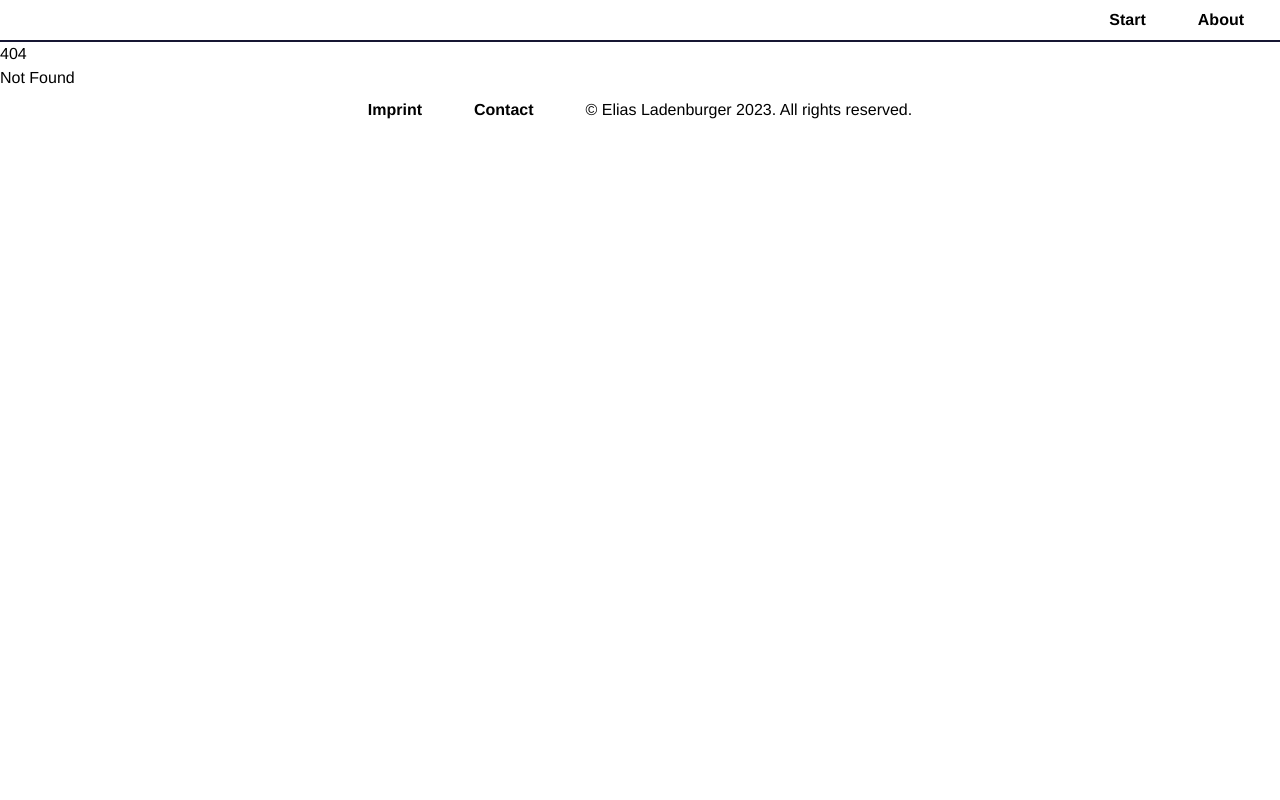
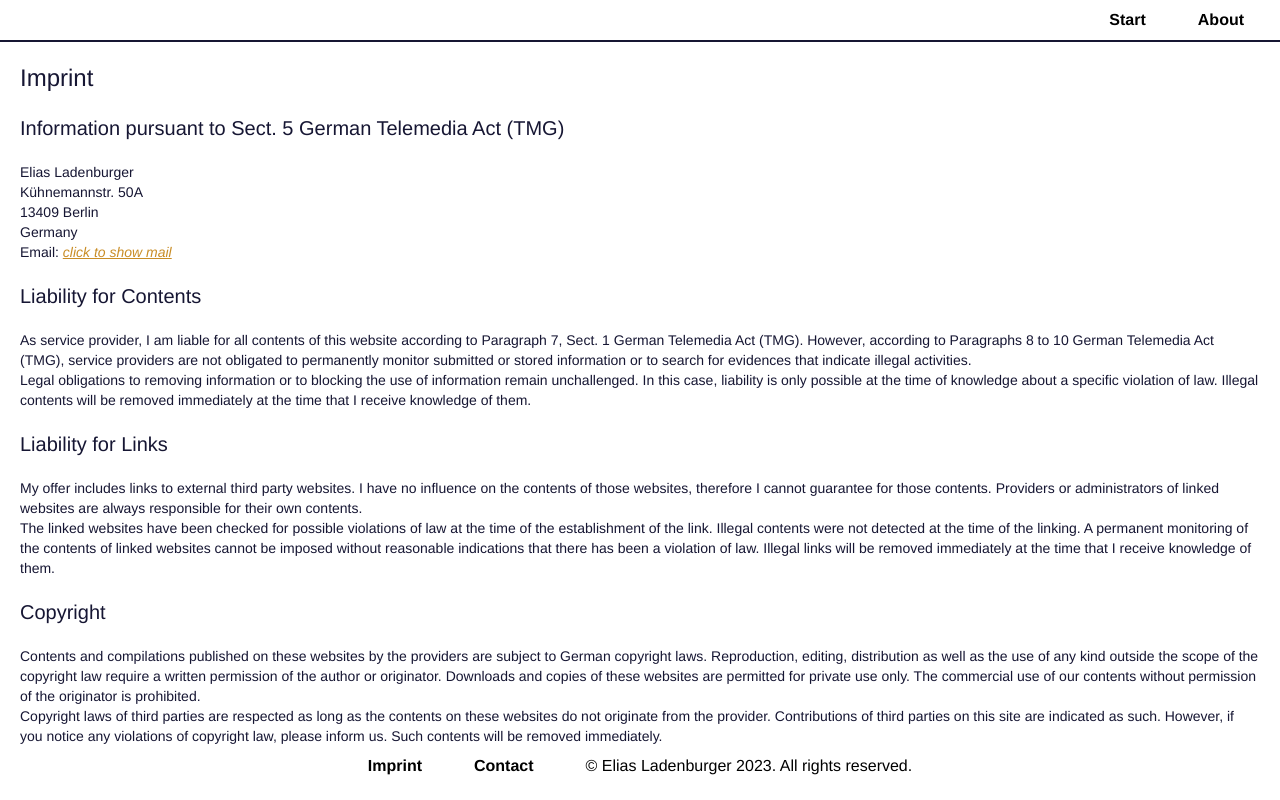
Before and after one commit to Elias-Ladenburger/Website, a SvelteKit app: page /imprint in a window 1280 px wide. Before the commit this address had no page. Built offline with nearby package versions, Linux system fonts and the light colour scheme.

Commit message:
Add contact page and imprint

```diff
--- a/src/routes/+layout.svelte
+++ b/src/routes/+layout.svelte
@@ -1,5 +1,6 @@
 <script>
 	import Header from '$lib/Header.svelte';
+	// @ts-ignore
 	import Footer from '$lib/Footer.svelte';
 </script>
 <Header/>
--- a/src/routes/+page.svelte
+++ b/src/routes/+page.svelte
@@ -2,10 +2,11 @@
   import Hero from "$lib/Hero.svelte";
   import Content from "$lib/Content.svelte";
 
+  let heroCTA = {title:"Find out more", link:"about"}
 </script>
 
 <Hero heroTitle="Step up your <em class='bg-emphasis'>eCommerce game</em>."
   heroSubtitle="Stop worrying over technology. Get an expert."
-  heroCTA="Find out more"/>
+  {heroCTA}/>
 
   <Content content=""/>
--- a/src/routes/about/+page.svelte
+++ b/src/routes/about/+page.svelte
@@ -1,8 +1,9 @@
 <script>
   import Hero from "$lib/Hero.svelte";
   let selfDescription = ["product manager", "software developer", "IT generalist"]
+  let heroCTA = {title:"Help me?", link:"contact"}
 </script>
 
 <Hero heroTitle="Hi! I am <em class='bg-emphasis'>Elias Ladenburger</em>."
   heroSubtitle="I can probably help you."
-  heroCTA="Help me?"/>
+  {heroCTA}/>
--- /dev/null
+++ b/src/routes/imprint/+page.svelte
@@ -0,0 +1,63 @@
+<script>
+    $: myMail = "click to show mail";
+
+    function showMail() {
+        myMail = "<a href='mailto:contact@eliasladenburger.com'>contact@eliasladenburger.com</a>"
+    }
+</script>
+
+<div id="imprint" class="mx-5 text-primaryContrast text-sm">
+    <section id="imprint-header" class="">
+        <h1 class="text-2xl my-5">
+            Imprint
+        </h1>
+        <h2 class="text-xl my-5">
+            Information pursuant to Sect. 5 German Telemedia Act (TMG)
+        </h2>
+        <p>
+            Elias Ladenburger<br>
+            Kühnemannstr. 50A<br>
+            13409 Berlin<br>
+            Germany<br>
+        </p>
+
+        <p>
+            Email:
+            <em class="underline hover:no-underline hover:cursor-pointer text-emphasis" on:click="{()=>showMail()}">
+                {@html myMail}
+            </em>
+        </p>
+    </section>
+
+    <section id="imprint-content">
+        <h2 class="text-xl my-5">
+            Liability for Contents
+        </h2>
+
+    <p>As service provider, I am liable for all contents of this website according to Paragraph 7, Sect. 1 German Telemedia Act (TMG).
+        However, according to Paragraphs 8 to 10 German Telemedia Act (TMG), service providers are not obligated to permanently monitor submitted or stored information or to search for evidences that indicate illegal activities.
+    </p>
+    <p>Legal obligations to removing information or to blocking the use of information remain unchallenged.
+        In this case, liability is only possible at the time of knowledge about a specific violation of law.
+        Illegal contents will be removed immediately at the time that I receive knowledge of them.
+</p>
+<h3 class="text-xl my-5">Liability for Links</h3>
+<p>
+
+    My offer includes links to external third party websites.
+    I have no influence on the contents of those websites, therefore I cannot guarantee for those contents.
+    Providers or administrators of linked websites are always responsible for their own contents.
+</p><p>
+    The linked websites have been checked for possible violations of law at the time of the establishment of the link.
+    Illegal contents were not detected at the time of the linking.
+    A permanent monitoring of the contents of linked websites cannot be imposed without reasonable indications that there has been a violation of law.
+    Illegal links will be removed immediately at the time that I receive knowledge of them.
+</p>
+    <h3 class="text-xl my-5">Copyright</h3>
+    <p>Contents and compilations published on these websites by the providers are subject to German copyright laws. Reproduction, editing, distribution as well as the use of any kind outside the scope of the copyright law require a written permission of the author or originator. Downloads and copies of these websites are permitted for private use only.
+    The commercial use of our contents without permission of the originator is prohibited.
+</p><p>
+
+    Copyright laws of third parties are respected as long as the contents on these websites do not originate from the provider. Contributions of third parties on this site are indicated as such. However, if you notice any violations of copyright law, please inform us. Such contents will be removed immediately.
+    </section>
+</div>
--- a/static/css/main.css
+++ b/static/css/main.css
@@ -555,10 +555,6 @@
   position: relative;
 }
 
-.top-0 {
-  top: 0px;
-}
-
 .right-0 {
   right: 0px;
 }
@@ -567,16 +563,12 @@
   right: 1.5rem;
 }
 
+.top-0 {
+  top: 0px;
+}
+
 .top-4 {
   top: 1rem;
-}
-
-.z-20 {
-  z-index: 20;
-}
-
-.z-30 {
-  z-index: 30;
 }
 
 .z-50 {
@@ -603,36 +595,28 @@
   margin-bottom: 1.5rem;
 }
 
-.mb-6 {
-  margin-bottom: 1.5rem;
+.mx-2 {
+  margin-left: 0.5rem;
+  margin-right: 0.5rem;
+}
+
+.my-2 {
+  margin-top: 0.5rem;
+  margin-bottom: 0.5rem;
+}
+
+.my-5 {
+  margin-top: 1.25rem;
+  margin-bottom: 1.25rem;
+}
+
+.mx-5 {
+  margin-left: 1.25rem;
+  margin-right: 1.25rem;
 }
 
 .mb-8 {
   margin-bottom: 2rem;
-}
-
-.mr-2 {
-  margin-right: 0.5rem;
-}
-
-.mr-3 {
-  margin-right: 0.75rem;
-}
-
-.mt-0 {
-  margin-top: 0px;
-}
-
-.mt-2 {
-  margin-top: 0.5rem;
-}
-
-.mt-10 {
-  margin-top: 2.5rem;
-}
-
-.mt-40 {
-  margin-top: 10rem;
 }
 
 .mr-5 {
@@ -667,10 +651,6 @@
   flex: 1 1 0%;
 }
 
-.flex-grow {
-  flex-grow: 1;
-}
-
 .transform {
   transform: translate(var(--tw-translate-x), var(--tw-translate-y)) rotate(var(--tw-rotate)) skewX(var(--tw-skew-x)) skewY(var(--tw-skew-y)) scaleX(var(--tw-scale-x)) scaleY(var(--tw-scale-y));
 }
@@ -691,20 +671,12 @@
   align-items: center;
 }
 
-.justify-start {
-  justify-content: flex-start;
-}
-
 .justify-end {
   justify-content: flex-end;
 }
 
 .justify-center {
   justify-content: center;
-}
-
-.justify-between {
-  justify-content: space-between;
 }
 
 .rounded-full {
@@ -720,24 +692,14 @@
   border-color: rgb(22 22 51 / var(--tw-border-opacity));
 }
 
-.bg-dark {
-  --tw-bg-opacity: 1;
-  background-color: rgb(22 22 22 / var(--tw-bg-opacity));
-}
-
-.bg-desertSun {
-  --tw-bg-opacity: 1;
-  background-color: rgb(201 141 38 / var(--tw-bg-opacity));
-}
-
 .bg-emphasis {
   --tw-bg-opacity: 1;
   background-color: rgb(201 141 38 / var(--tw-bg-opacity));
 }
 
-.bg-orangeDark {
+.bg-primary {
   --tw-bg-opacity: 1;
-  background-color: rgb(176 80 32 / var(--tw-bg-opacity));
+  background-color: rgb(255 255 255 / var(--tw-bg-opacity));
 }
 
 .bg-primaryContrast {
@@ -745,17 +707,18 @@
   background-color: rgb(22 22 51 / var(--tw-bg-opacity));
 }
 
-.bg-primary {
-  --tw-bg-opacity: 1;
-  background-color: rgb(255 255 255 / var(--tw-bg-opacity));
-}
-
 .p-28 {
   padding: 7rem;
 }
 
-.p-4 {
-  padding: 1rem;
+.px-10 {
+  padding-left: 2.5rem;
+  padding-right: 2.5rem;
+}
+
+.px-2 {
+  padding-left: 0.5rem;
+  padding-right: 0.5rem;
 }
 
 .px-3 {
@@ -778,6 +741,11 @@
   padding-bottom: 0px;
 }
 
+.py-16 {
+  padding-top: 4rem;
+  padding-bottom: 4rem;
+}
+
 .py-2 {
   padding-top: 0.5rem;
   padding-bottom: 0.5rem;
@@ -786,26 +754,6 @@
 .py-4 {
   padding-top: 1rem;
   padding-bottom: 1rem;
-}
-
-.py-6 {
-  padding-top: 1.5rem;
-  padding-bottom: 1.5rem;
-}
-
-.px-10 {
-  padding-left: 2.5rem;
-  padding-right: 2.5rem;
-}
-
-.py-16 {
-  padding-top: 4rem;
-  padding-bottom: 4rem;
-}
-
-.px-2 {
-  padding-left: 0.5rem;
-  padding-right: 0.5rem;
 }
 
 .pt-24 {
@@ -829,19 +777,29 @@
   line-height: 2rem;
 }
 
+.text-4xl {
+  font-size: 2.25rem;
+  line-height: 2.5rem;
+}
+
 .text-5xl {
   font-size: 3rem;
   line-height: 1;
 }
 
-.text-4xl {
-  font-size: 2.25rem;
-  line-height: 2.5rem;
-}
-
 .text-xl {
   font-size: 1.25rem;
   line-height: 1.75rem;
+}
+
+.text-lg {
+  font-size: 1.125rem;
+  line-height: 1.75rem;
+}
+
+.text-sm {
+  font-size: 0.875rem;
+  line-height: 1.25rem;
 }
 
 .font-bold {
@@ -860,41 +818,22 @@
   letter-spacing: 0em;
 }
 
-.text-black {
-  --tw-text-opacity: 1;
-  color: rgb(0 0 0 / var(--tw-text-opacity));
-}
-
-.text-light {
-  --tw-text-opacity: 1;
-  color: rgb(247 247 247 / var(--tw-text-opacity));
-}
-
-.text-primary {
-  --tw-text-opacity: 1;
-  color: rgb(255 255 255 / var(--tw-text-opacity));
-}
-
-.text-white {
-  --tw-text-opacity: 1;
-  color: rgb(255 255 255 / var(--tw-text-opacity));
-}
-
 .text-primaryContrast {
   --tw-text-opacity: 1;
   color: rgb(22 22 51 / var(--tw-text-opacity));
 }
 
+.text-emphasis {
+  --tw-text-opacity: 1;
+  color: rgb(201 141 38 / var(--tw-text-opacity));
+}
+
+.underline {
+  text-decoration-line: underline;
+}
+
 .no-underline {
   text-decoration-line: none;
-}
-
-.opacity-25 {
-  opacity: 0.25;
-}
-
-.opacity-70 {
-  opacity: 0.7;
 }
 
 .shadow-lg {
@@ -925,12 +864,20 @@
   transform: translate(var(--tw-translate-x), var(--tw-translate-y)) rotate(var(--tw-rotate)) skewX(var(--tw-skew-x)) skewY(var(--tw-skew-y)) scaleX(var(--tw-scale-x)) scaleY(var(--tw-scale-y));
 }
 
+.hover\:cursor-crosshair:hover {
+  cursor: crosshair;
+}
+
+.hover\:cursor-pointer:hover {
+  cursor: pointer;
+}
+
 .hover\:underline:hover {
   text-decoration-line: underline;
 }
 
-.hover\:opacity-100:hover {
-  opacity: 1;
+.hover\:no-underline:hover {
+  text-decoration-line: none;
 }
 
 .hover\:opacity-70:hover {
@@ -947,28 +894,12 @@
     position: relative;
   }
 
-  .md\:mr-0 {
-    margin-right: 0px;
-  }
-
-  .md\:block {
-    display: block;
-  }
-
   .md\:flex {
     display: flex;
   }
 
   .md\:hidden {
     display: none;
-  }
-
-  .md\:h-screen {
-    height: 100vh;
-  }
-
-  .md\:w-full {
-    width: 100%;
   }
 
   .md\:flex-row {
@@ -979,20 +910,6 @@
     --tw-space-x-reverse: 0;
     margin-right: calc(1.5rem * var(--tw-space-x-reverse));
     margin-left: calc(1.5rem * calc(1 - var(--tw-space-x-reverse)));
-  }
-
-  .md\:border-b {
-    border-bottom-width: 1px;
-  }
-
-  .md\:bg-black {
-    --tw-bg-opacity: 1;
-    background-color: rgb(0 0 0 / var(--tw-bg-opacity));
-  }
-
-  .md\:bg-primaryContrast {
-    --tw-bg-opacity: 1;
-    background-color: rgb(22 22 51 / var(--tw-bg-opacity));
   }
 
   .md\:p-0 {
@@ -1019,24 +936,4 @@
     margin-left: 0px;
     margin-right: 0px;
   }
-
-  .lg\:mt-0 {
-    margin-top: 0px;
-  }
-
-  .lg\:flex {
-    display: flex;
-  }
-
-  .lg\:w-auto {
-    width: auto;
-  }
-
-  .lg\:items-center {
-    align-items: center;
-  }
-
-  .lg\:p-0 {
-    padding: 0px;
-  }
 }
```
Also changed, not shown: src/lib/Hero.svelte (+6 -5 lines), src/routes/contact/+page.svelte (added, +15 -0 lines).
